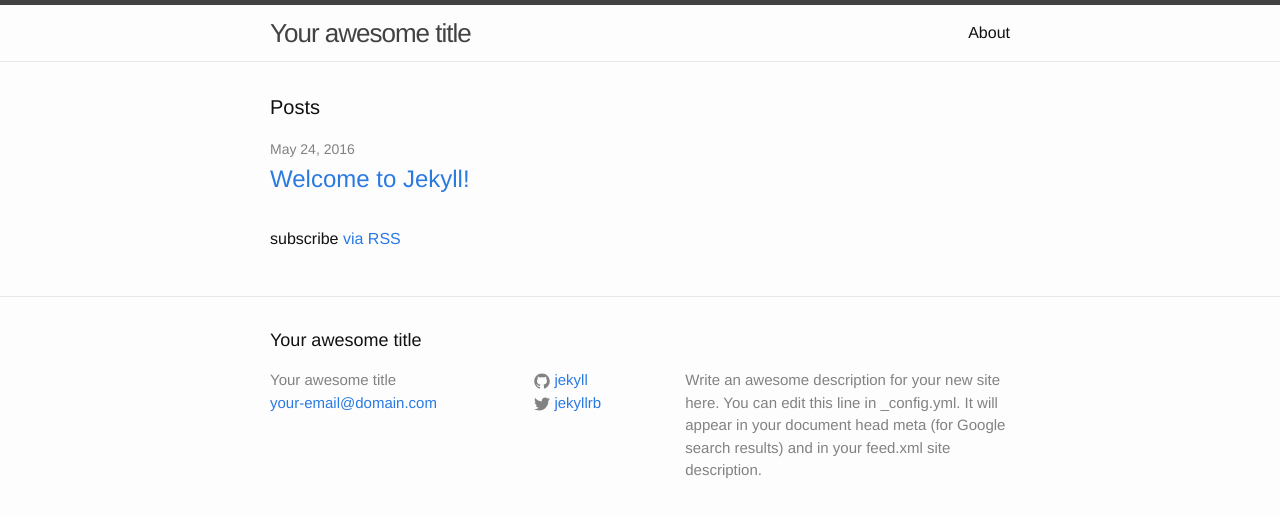
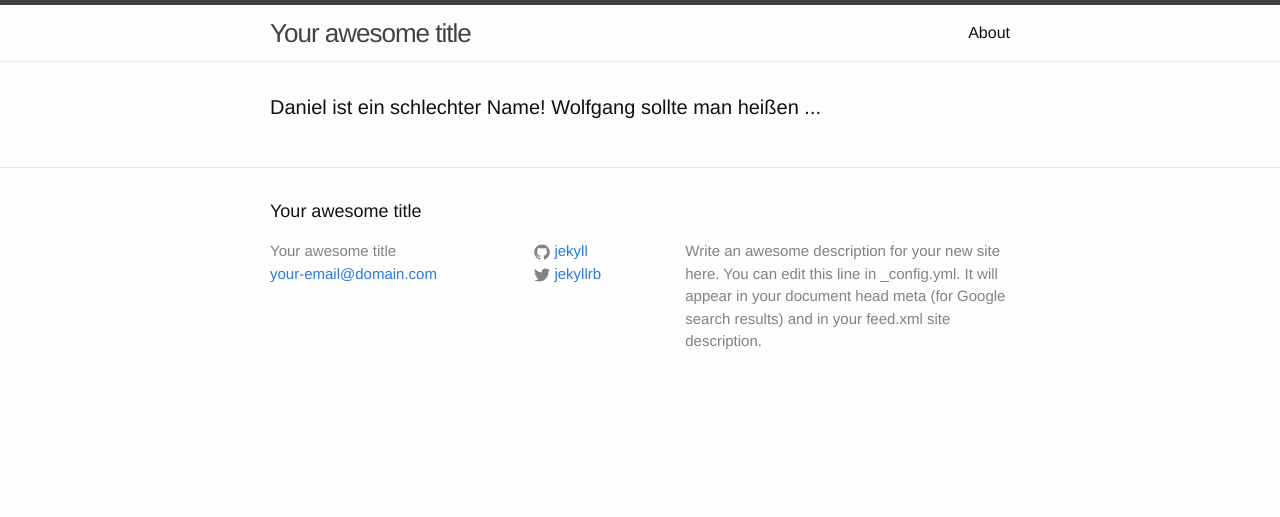
Before and after one commit to Miyoba/wmair-tgm.github.io, a Jekyll site: the page built from index.html, in a window 1280 px wide. Shown: the top 517 px of the page. Built offline with Jekyll 4.4.1, drawn with Linux system fonts in a browser that asks for light colours.

Commit message:
Ein kleiner witz für einen Freund.

```diff
--- a/index.html
+++ b/index.html
@@ -4,20 +4,6 @@
 
 <div class="home">
 
-  <h1 class="page-heading">Posts</h1>
-
-  <ul class="post-list">
-    {% for post in site.posts %}
-      <li>
-        <span class="post-meta">{{ post.date | date: "%b %-d, %Y" }}</span>
-
-        <h2>
-          <a class="post-link" href="{{ post.url | prepend: site.baseurl }}">{{ post.title }}</a>
-        </h2>
-      </li>
-    {% endfor %}
-  </ul>
-
-  <p class="rss-subscribe">subscribe <a href="{{ "/feed.xml" | prepend: site.baseurl }}">via RSS</a></p>
+  <h1 class="page-heading">Daniel ist ein schlechter Name! Wolfgang sollte man heißen ...</h1>
 
 </div>
```
